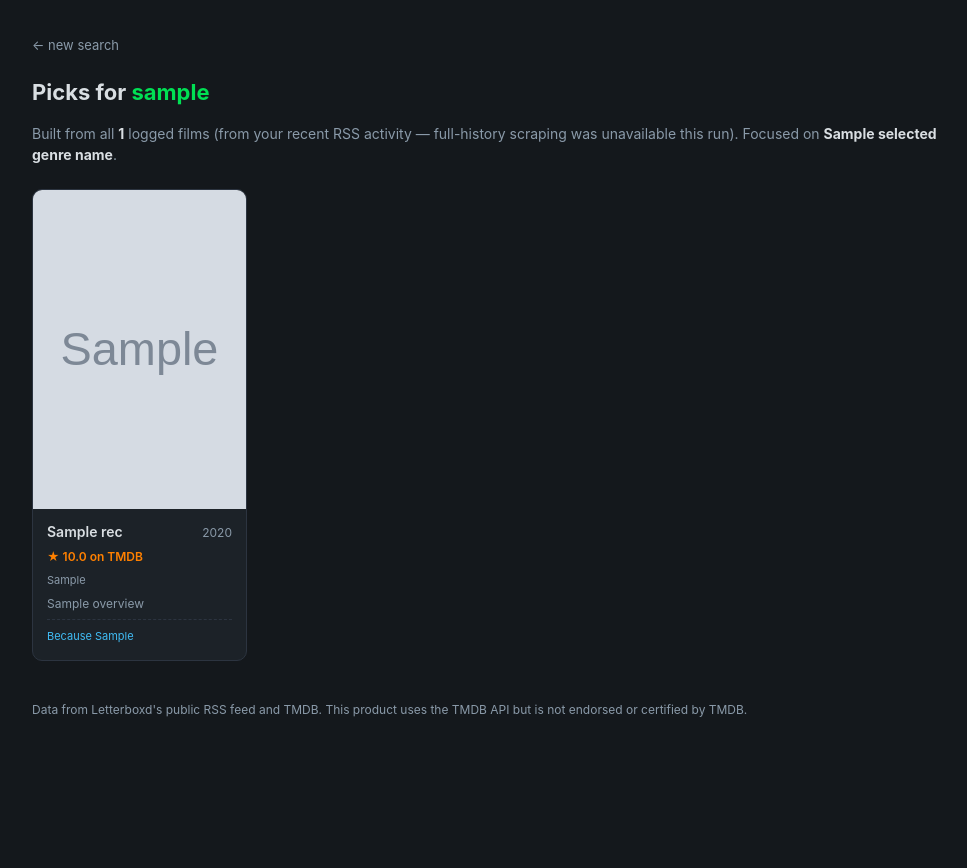
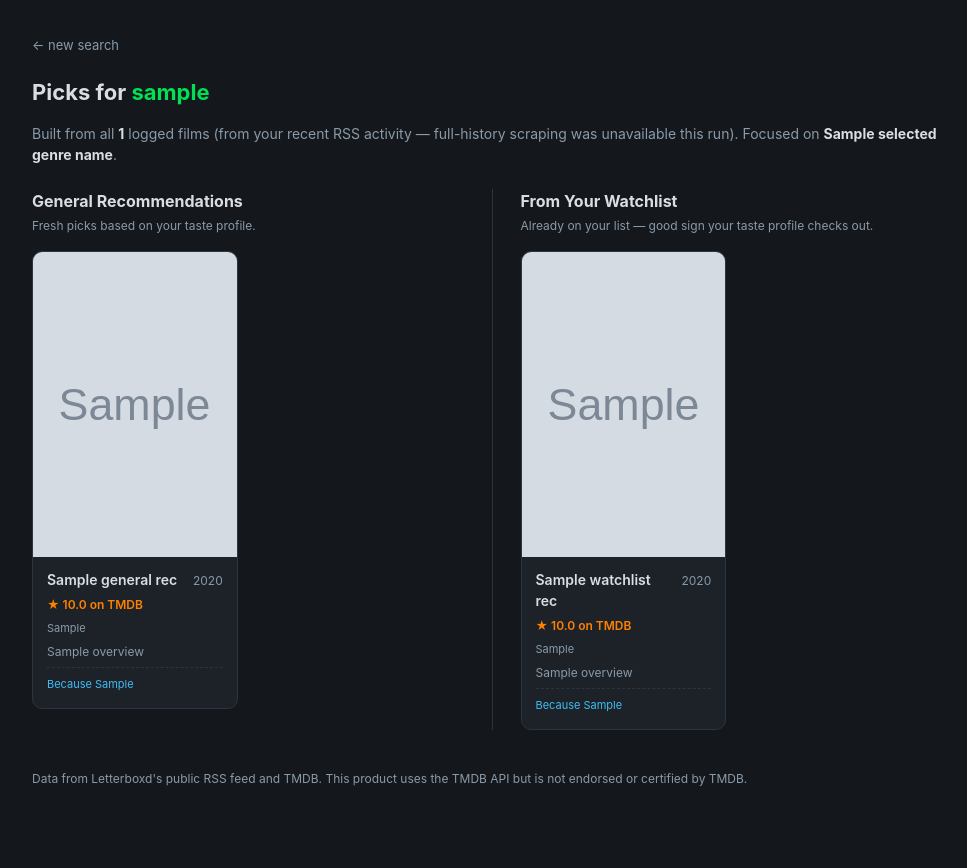
Before and after one commit to tanishquish/letterboxd-recommender, a Flask app: template templates/results.html in a window 1280 px wide. Shown: the whole page, without its empty margins (148-1115 px from the left). Before the commit the page ends 717 px from the top, so only its background shows below. Run offline with Flask 3, Linux system fonts and the light colour scheme; the template is opened without the code that fills it: most values are stand-ins (such as "Sample title", 1, 10 or a date in 2020); grey boxes marked "Sample" are stand-in pictures.

Commit message:
Cross-check recommendations against the user's watchlist, split UI accordingly
Adds scrape_watchlist() / scrape_profile() to lib/letterboxd_scraper.py,
reusing the same browser session as the diary scrape (no second Chromium
launch) to also page through /username/watchlist/. Watchlist entries are
matched by normalized title+year only, since a fuzzy overlap check doesn't
need a TMDB id resolved per entry the way exclusion does.

recommend() now tags each Recommendation with on_watchlist, and the results
page splits into two columns when there's any overlap -- "General
Recommendations" on the left, "From Your Watchlist" on the right, with a
vertical divider and per-column subheadings -- falling back to the original
single-column layout when there's no overlap to show.

Moved title normalization out of recommender.py into a shared
letterboxd.normalize_title(), since both the watched-film exclusion and the
new watchlist matching need identical normalization to compare correctly.

Verified against a real profile: 352 diary films + 175 watchlist entries
scraped in one ~7s browser session, with 1 real overlap (Mamma Mia! Here We
Go Again) surfacing correctly in the watchlist column through the live app.

Co-Authored-By: Claude Sonnet 5 <noreply@anthropic.com>

```diff
--- a/app.py
+++ b/app.py
@@ -4,7 +4,7 @@ from dotenv import load_dotenv
 from flask import Flask, render_template, request
 
 from lib.letterboxd import LetterboxdError, extract_username, fetch_diary
-from lib.letterboxd_scraper import resolve_tmdb_ids, scrape_diary
+from lib.letterboxd_scraper import resolve_tmdb_ids, scrape_profile
 from lib.recommender import MAX_PREFERRED_GENRES, recommend
 from lib.tmdb import GENRES, TMDBClient, TMDBError
 
@@ -14,21 +14,22 @@ app = Flask(__name__)
 
 
 def get_logged_films(username: str, client: TMDBClient):
-    """Scrapes the full diary (a real headless browser, since Letterboxd's
-    HTML pages are behind Cloudflare bot protection plain HTTP can't pass).
-    Falls back to the ~100-item RSS feed if scraping fails for any reason
-    -- a blocked/crashed browser, a Playwright install issue, etc. -- so a
-    scraper hiccup doesn't take down the whole app."""
+    """Scrapes the full diary and watchlist (a real headless browser, since
+    Letterboxd's HTML pages are behind Cloudflare bot protection plain HTTP
+    can't pass). Falls back to the ~100-item RSS feed (with no watchlist
+    data) if scraping fails for any reason -- a blocked/crashed browser, a
+    Playwright install issue, etc. -- so a scraper hiccup doesn't take down
+    the whole app."""
     try:
-        films = scrape_diary(username)
+        films, watchlist_keys = scrape_profile(username)
         resolve_tmdb_ids(films, client)
-        return films, "scraped"
+        return films, watchlist_keys, "scraped"
     except Exception:
         # Scraping can fail for reasons unrelated to whether the profile is
         # actually public -- a mid-scrape Cloudflare block, a Playwright/
         # browser issue, etc. -- so always give the RSS feed a shot before
         # giving up; its own error message is used if that fails too.
-        return fetch_diary(username), "rss"
+        return fetch_diary(username), set(), "rss"
 
 
 @app.route("/", methods=["GET"])
@@ -56,8 +57,10 @@ def recommend_route():
     try:
         if not client.verify_key():
             raise TMDBError("That TMDB API key doesn't seem to be valid.")
-        films, source = get_logged_films(username, client)
-        recs = recommend(client, films, preferred_genre_ids=selected_genre_ids)
+        films, watchlist_keys, source = get_logged_films(username, client)
+        recs = recommend(
+            client, films, preferred_genre_ids=selected_genre_ids, watchlist_keys=watchlist_keys
+        )
     except (LetterboxdError, TMDBError, ValueError) as e:
         return render_template(
             "index.html",
@@ -70,12 +73,15 @@ def recommend_route():
 
     genre_names = dict(GENRES)
     selected_genre_names = [genre_names[g] for g in selected_genre_ids if g in genre_names]
+    watchlist_recs = [r for r in recs if r.on_watchlist]
+    general_recs = [r for r in recs if not r.on_watchlist]
 
     return render_template(
         "results.html",
         username=username,
         total_logged=len(films),
-        recs=recs,
+        general_recs=general_recs,
+        watchlist_recs=watchlist_recs,
         api_key=api_key,
         selected_genre_names=selected_genre_names,
         source=source,
--- a/lib/letterboxd.py
+++ b/lib/letterboxd.py
@@ -27,6 +27,16 @@ USER_AGENT = (
 
 class LetterboxdError(Exception):
     pass
+
+
+_TITLE_NOISE_RE = re.compile(r"[^a-z0-9]+")
+
+
+def normalize_title(title: str) -> str:
+    """Lowercases and strips punctuation/whitespace noise so titles can be
+    compared across sources (Letterboxd scrape vs. TMDB) that format them
+    slightly differently."""
+    return _TITLE_NOISE_RE.sub(" ", title.lower()).strip()
 
 
 @dataclass
--- a/static/style.css
+++ b/static/style.css
@@ -157,6 +157,53 @@ button.submit:hover { background: #00c94a; }
   gap: 20px;
 }
 
+.split-layout {
+  display: flex;
+  align-items: flex-start;
+  gap: 28px;
+}
+
+.split-col {
+  flex: 1 1 0;
+  min-width: 0;
+}
+
+.split-col .rec-grid {
+  grid-template-columns: repeat(auto-fill, minmax(160px, 1fr));
+}
+
+.split-divider {
+  align-self: stretch;
+  width: 1px;
+  flex-shrink: 0;
+  background: var(--border);
+}
+
+.split-heading {
+  font-size: 16px;
+  margin: 0 0 4px;
+  color: var(--text);
+}
+
+.split-subheading {
+  font-size: 12px;
+  color: var(--text-dim);
+  margin: 0 0 16px;
+}
+
+@media (max-width: 700px) {
+  .split-layout {
+    flex-direction: column;
+  }
+  .split-divider {
+    display: none;
+  }
+  .split-col + .split-col {
+    border-top: 1px solid var(--border);
+    padding-top: 20px;
+  }
+}
+
 .rec-card {
   background: var(--bg-card);
   border: 1px solid var(--border);
--- a/templates/results.html
+++ b/templates/results.html
@@ -18,9 +18,7 @@
       {% if selected_genre_names %}Focused on <strong>{{ selected_genre_names|join(', ') }}</strong>.{% endif %}
     </p>
 
-    {% if recs %}
-    <div class="rec-grid">
-      {% for r in recs %}
+    {% macro rec_card(r) %}
       <div class="rec-card">
         <div class="poster" style="{% if r.poster_url %}background-image:url('{{ r.poster_url }}');{% endif %}">
           {% if not r.poster_url %}{{ r.title }}{% endif %}
@@ -38,10 +36,32 @@
           {% endif %}
         </div>
       </div>
-      {% endfor %}
-    </div>
+    {% endmacro %}
+
+    {% if not general_recs and not watchlist_recs %}
+      <div class="error-box">No recommendations came back — try a profile with more logged films.</div>
+    {% elif watchlist_recs %}
+      <div class="split-layout">
+        <div class="split-col">
+          <h2 class="split-heading">General Recommendations</h2>
+          <p class="split-subheading">Fresh picks based on your taste profile.</p>
+          <div class="rec-grid">
+            {% for r in general_recs %}{{ rec_card(r) }}{% endfor %}
+          </div>
+        </div>
+        <div class="split-divider"></div>
+        <div class="split-col">
+          <h2 class="split-heading">From Your Watchlist</h2>
+          <p class="split-subheading">Already on your list &mdash; good sign your taste profile checks out.</p>
+          <div class="rec-grid">
+            {% for r in watchlist_recs %}{{ rec_card(r) }}{% endfor %}
+          </div>
+        </div>
+      </div>
     {% else %}
-      <div class="error-box">No recommendations came back — try a profile with more rated films.</div>
+      <div class="rec-grid">
+        {% for r in general_recs %}{{ rec_card(r) }}{% endfor %}
+      </div>
     {% endif %}
 
     <footer class="note">Data from Letterboxd's public RSS feed and TMDB. This product uses the TMDB API but is not endorsed or certified by TMDB.</footer>
```
Also changed, not shown: lib/letterboxd_scraper.py (+124 -35 lines), lib/recommender.py (+14 -13 lines).
